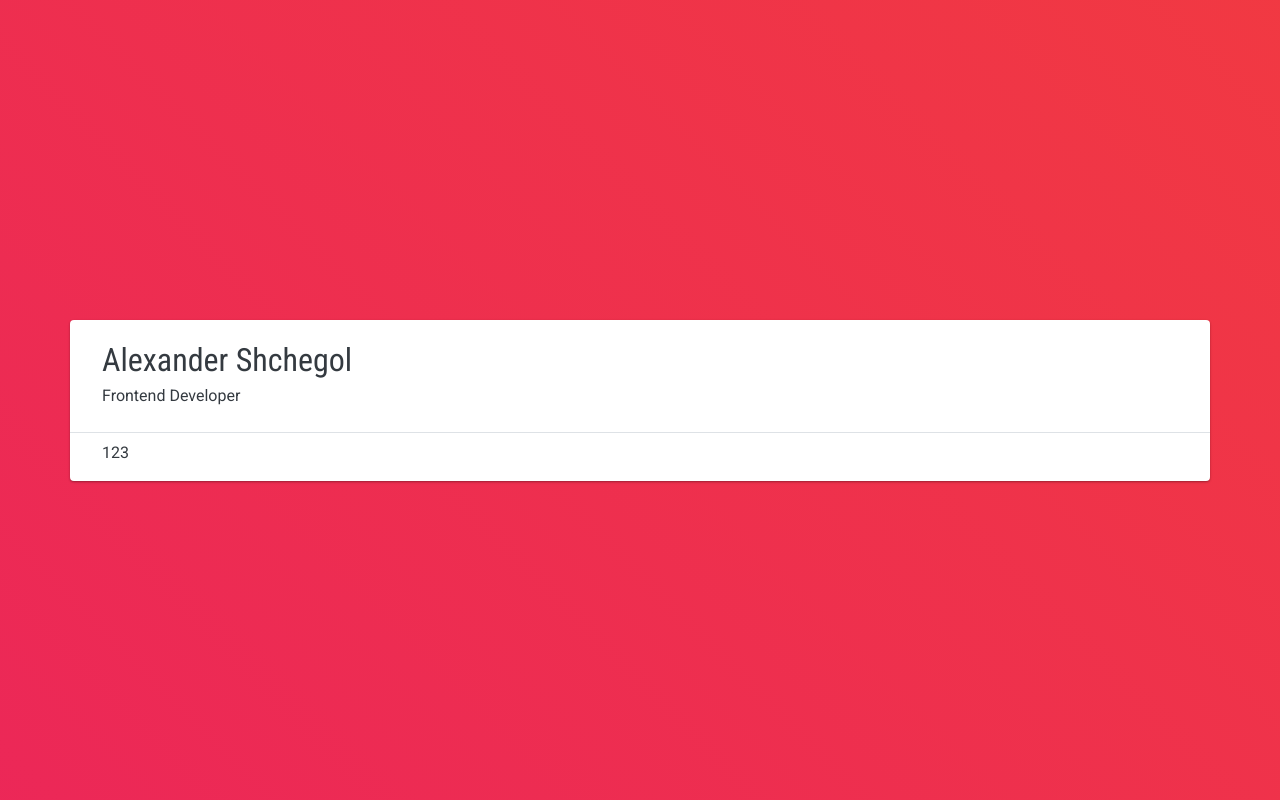
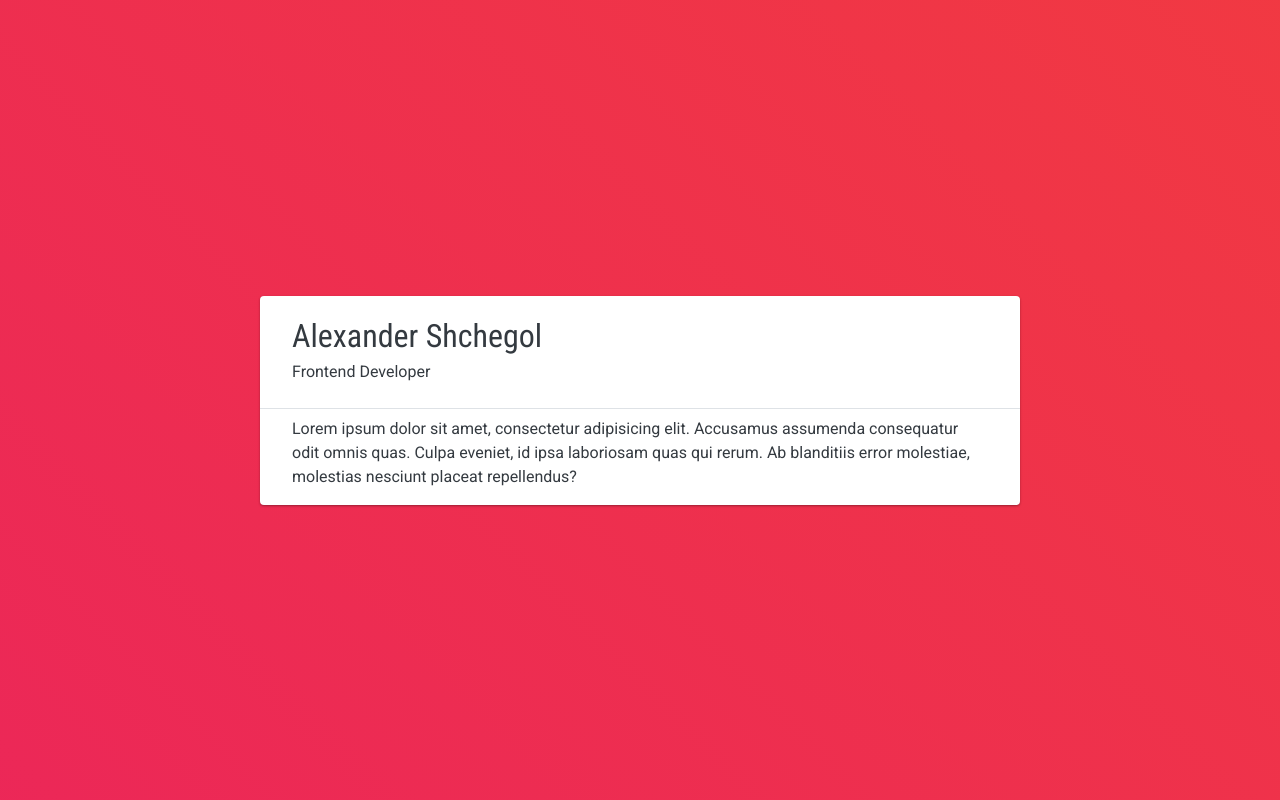
Before and after one commit to shchegol/shchegol-page-vue, a Vue app: page / in a window 1280 px wide. Built offline with nearby package versions, Linux system fonts and the light colour scheme.

Commit message:
centered main block

```diff
--- a/src/components/pages/Index.vue
+++ b/src/components/pages/Index.vue
@@ -1,6 +1,6 @@
 <template>
-  <main class="row align-items-center">
-    <div class="col card">
+  <main class="row align-items-center justify-content-center">
+    <div class="col-8 card">
       <div class="row">
         <header class="col">
           <h1 class="m-0">Alexander Shchegol</h1>
@@ -12,7 +12,9 @@
 
       <section class="row">
         <article class="col">
-          123
+          Lorem ipsum dolor sit amet, consectetur adipisicing elit.
+          Accusamus assumenda consequatur odit omnis quas. Culpa eveniet, id ipsa laboriosam quas qui rerum. Ab blanditiis error molestiae,
+          molestias nesciunt placeat repellendus?
         </article>
       </section>
     </div>
```
